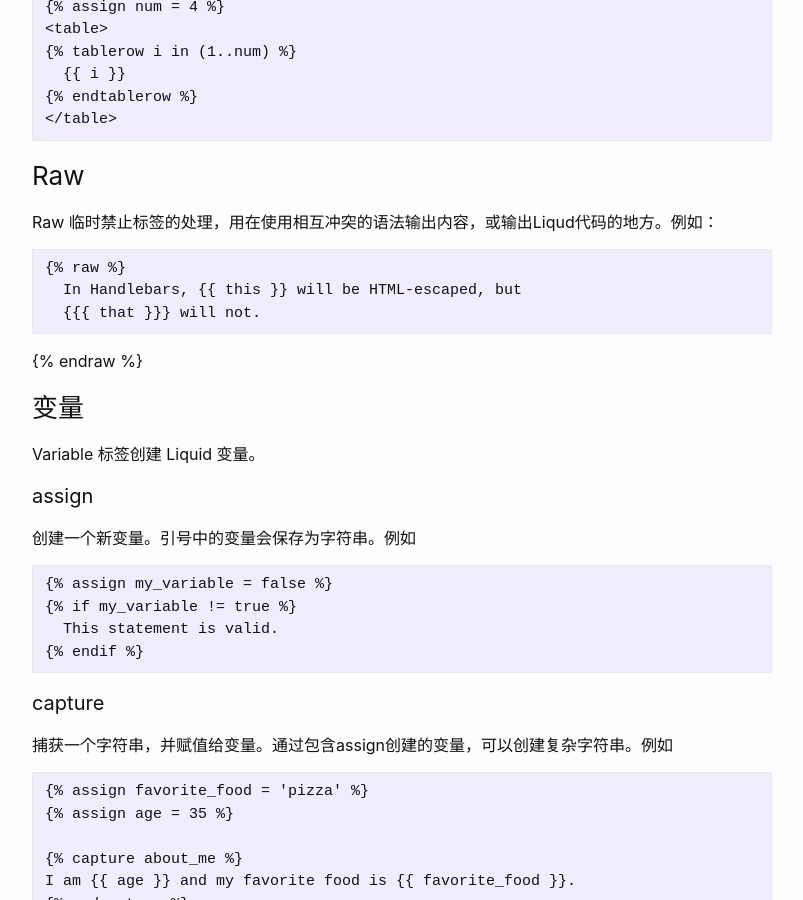
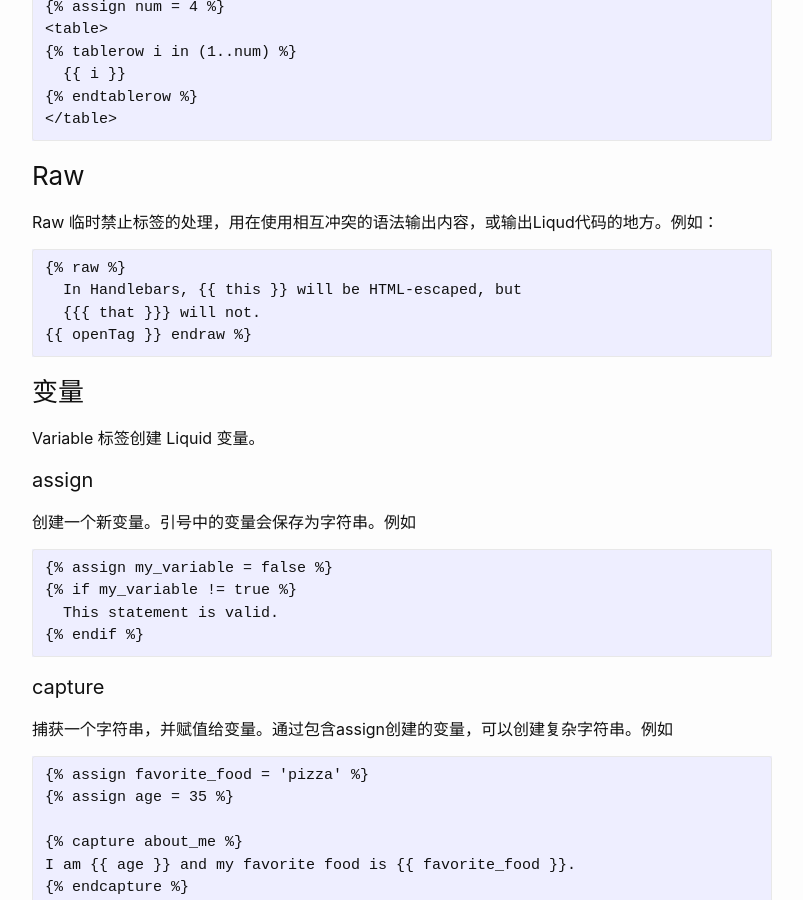
Before and after one commit to juyingzh/juyingzh.github.io, a Jekyll site: the page built from _posts/2018-11-16-use-liquid.md, in a window 1280 px wide and 900 px high, scrolled down 8248 px. Shown: the whole window, without its empty margins (238-1041 px from the left). Built offline with Jekyll 4.4.1, drawn with Linux system fonts in a browser that asks for light colours.

Commit message:
A little modification

```diff
--- a/_posts/2018-11-16-use-liquid.md
+++ b/_posts/2018-11-16-use-liquid.md
@@ -422,8 +422,8 @@ Raw 临时禁止标签的处理，用在使用相互冲突的语法输出内容
 	{% raw %}
 	  In Handlebars, {{ this }} will be HTML-escaped, but
 	  {{{ that }}} will not.
-	{% endraw %}
-{{ openTag }} endraw %}
+	{{ openTag }} endraw %}
+{% endraw %}
 
 ###  变量
 
```
